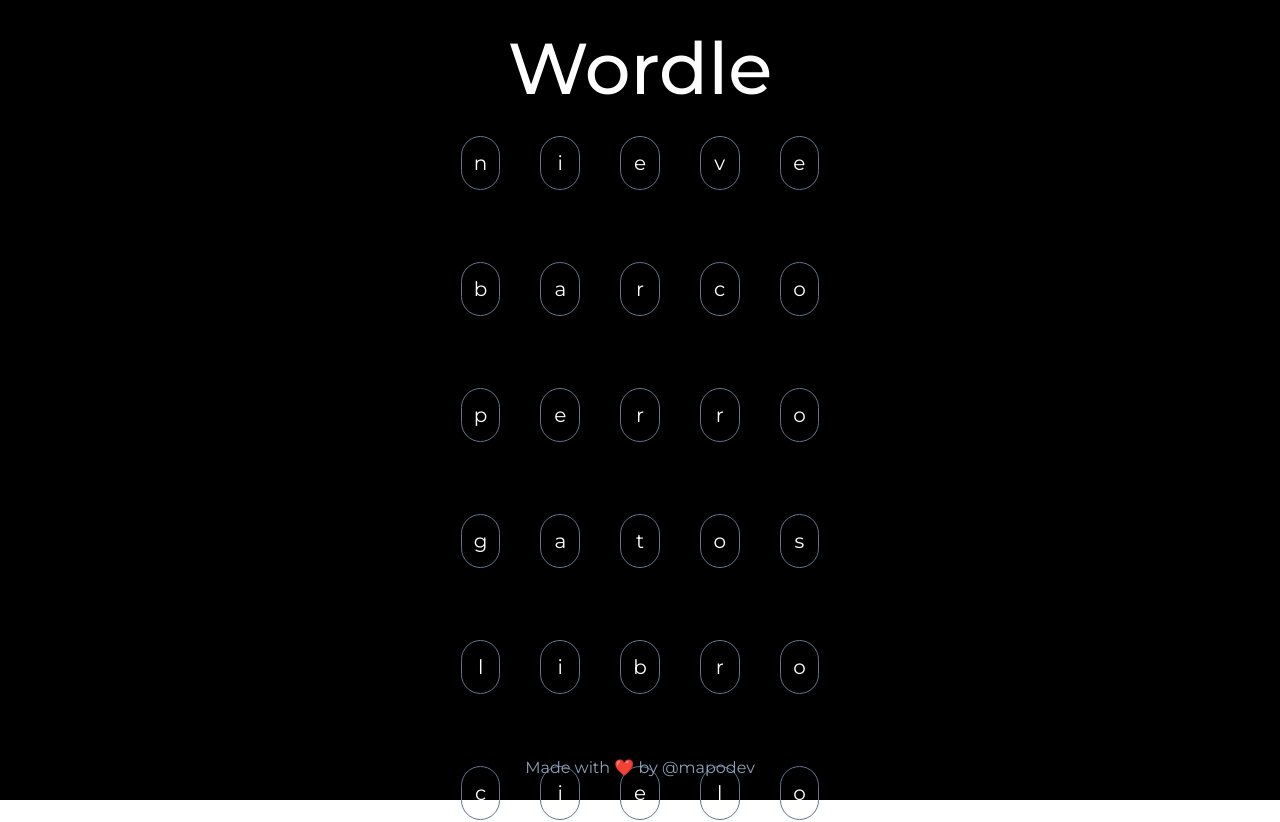
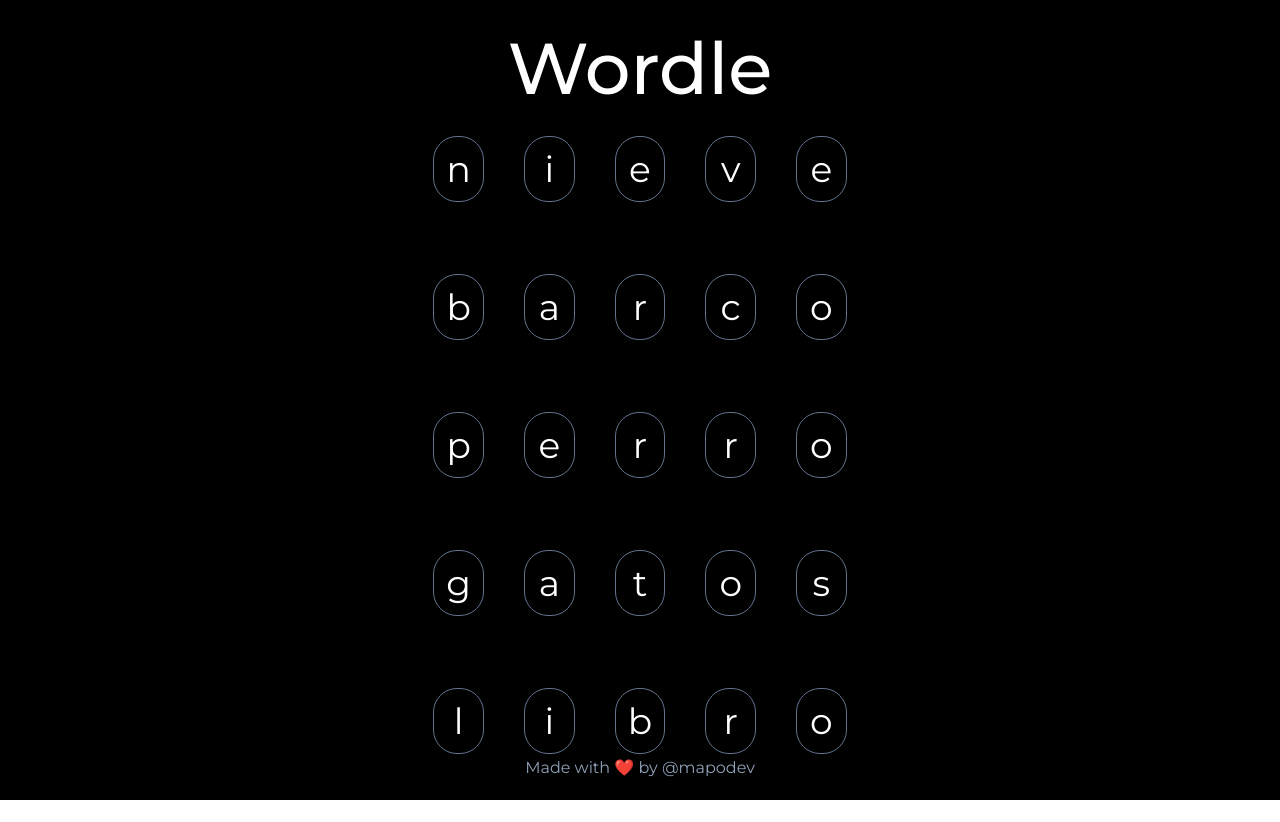
Before and after one commit to mario4off/wordle, a React (Vite) app: page / in a window 1280 px wide. Shown: the top 822 px of the page. Built offline with nearby package versions, Linux system fonts and the light colour scheme.

Commit message:
feature: enhance WordsGrid component with character selection and logging

```diff
--- a/src/components/words-grid.tsx
+++ b/src/components/words-grid.tsx
@@ -1,13 +1,22 @@
+import { useState } from "react";
+
 export default function WordsGrid({ words }: { words: string[] }) {
+  const [selectedChar, setSelectedChar] = useState("");
+
   return (
     <div className="grid grid-cols-5 gap-x-10 gap-y-18">
       {words.map((word) =>
         word.split("").map((char, i) => (
           <div
-            className=" text-center border rounded-3xl border-slate-500 p-3"
+            className=" text-center border rounded-3xl border-slate-500 p-3 group hover:border-cyan-500"
             key={i}
           >
-            <p className="text-xl text-white text-extrabold">{char}</p>
+            <p
+              onClick={() => setSelectedChar(char)}
+              className="text-4xl text-white text-extrabold group-hover:text-cyan-500"
+            >
+              {char}
+            </p>
           </div>
         )),
       )}
```
